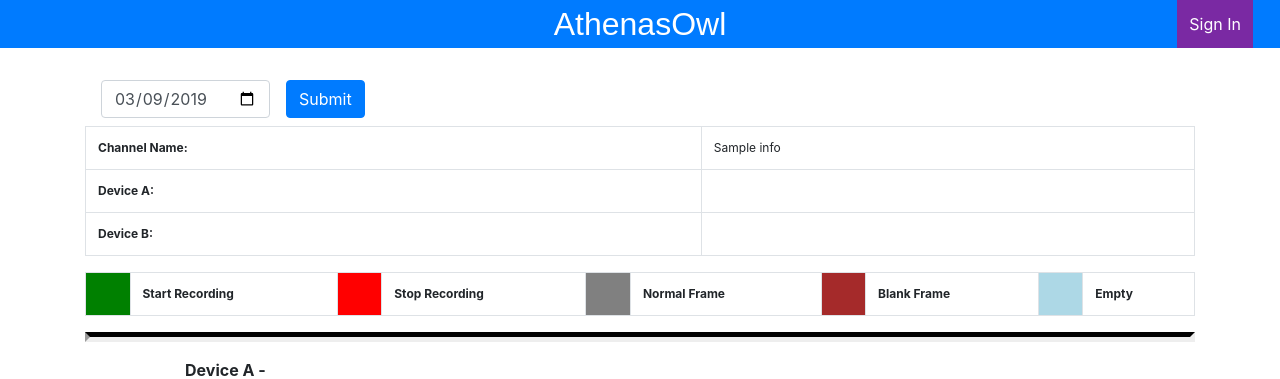
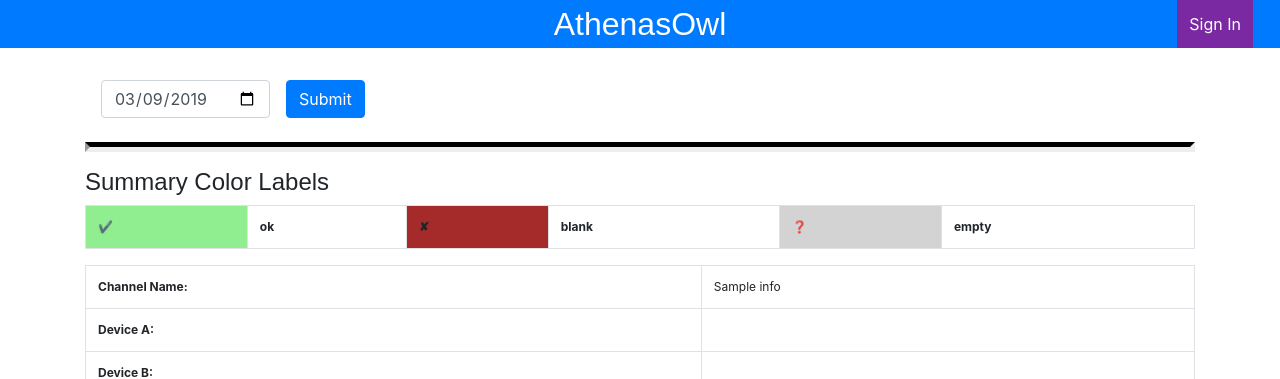
Before and after one commit to teraflik/ao-tv-recording-dashboard, a Django app: page /graph_ui/blank in a window 1280 px wide. Shown: the top 379 px of the page. Run offline with Django 3.2, Linux system fonts and the light colour scheme; tables that the repository leaves empty hold one stand-in row (values such as "Sample post"); grey boxes marked "Sample" are stand-in pictures; data that the repository does not hold is empty; some libraries are stand-ins or nearby versions; some web fonts are replaced.

Commit message:
Added labels for summary table of blankFrames UI.

```diff
--- a/graph_ui/static/graph_ui/js/blank.js
+++ b/graph_ui/static/graph_ui/js/blank.js
@@ -400,60 +400,66 @@ function reverseJsonMapper(originalMapping) {
     return reverseMapping;
 }
 
+var summaryStatusEnum  = Object.freeze({
+    "ok"    :   1,
+    "blank" :   2,
+    "empty"   :   3
+});
+
+// Ref:- https://stackoverflow.com/questions/21346967/using-value-of-enum-as-key-in-another-enum-in-javascript
+var summaryStatusToGraphic = {
+    [summaryStatusEnum.ok] : {
+                            "bgcolor" : "lightgreen",
+                            "innerHTML" : "&#10004;",
+                            },
+    [summaryStatusEnum.empty] : {
+                            "bgcolor" : "lightgrey",
+                            "innerHTML" : "&#10067;",
+                            },
+    [summaryStatusEnum.blank] : {
+                            "bgcolor" : "brown",
+                            "innerHTML" : "&#10008;",
+                            },
+};
+
 function updateSummaryTable(formattedData, endpoint) {
 
     //  create a colorToStage mapping
     var colorToStage = reverseJsonMapper(stageToColor);
 
     //  check status
-    var statusEnum  = Object.freeze({
-                                        "ok"    :   1,
-                                        "blank"   :   2,
-                                        "empty" :   3
-                                    });
 
-    var status = statusEnum.ok;
+    var status = summaryStatusEnum.ok;
 
     for(var i = 0; i < formattedData.length; i++) {
         var color = formattedData[i][dataTableEnum.color];
         var stage = colorToStage[color];
 
         if (stage == 'Empty') {
-            status = statusEnum.empty;
+            status = summaryStatusEnum.empty;
             break;
         }
         else if (stage == "Start Recording" || stage == "Stop Recording") {
             continue;
         }
         else if (stage == 'Blank Frame') {
-            status = statusEnum.blank;
+            status = summaryStatusEnum.blank;
             break;
         }
     }
 
-    var innerHTML;
-    var bgcolor;
+    var innerHTML = summaryStatusToGraphic[status].innerHTML;
+    var bgcolor = summaryStatusToGraphic[status].bgcolor;
 
-
-    if (status == statusEnum.blank) {
-        innerHTML = '&#10008;';     //  cross sign
-        bgcolor = stageToColor['Blank Frame'];
-    }
-    else if (status == statusEnum.empty) {
-        innerHTML = '&#10067;';     //  question mark
-        bgcolor = stageToColor['Empty'];
-    }
-    else if (status == statusEnum.ok) {
-        innerHTML = '&#10004;';     //  tick sign
-        bgcolor = 'green';
-    }
-
+    // select the DOM element corresponding to summaryBox of this channel.
     var deviceID = endpoint.searchParams.get('device_id');
     var channelValue = endpoint.searchParams.get('channel_values');
+
 
     var summaryBoxID = ['s', deviceID, channelValue].join("_");
     var summaryBox = document.getElementById(summaryBoxID);
 
+    // fill the DOM Element with the details.
     summaryBox.innerHTML = innerHTML;
     summaryBox.setAttribute('bgcolor', bgcolor);
 }
@@ -635,7 +641,7 @@ function setDateInDatePicker(ID, endpoint) {
 }
 
 function setColorLabels() {
-    var table = document.getElementById("color-labels");
+    var table = document.getElementById("timeline-color-labels");
     var trElement = table.childNodes[1].childNodes[1];
 
     for (key in stageToColor) {
@@ -652,6 +658,29 @@ function setColorLabels() {
         }
     }
 }
+
+function setSummaryColorLabels() {
+    var table = document.getElementById("summary-color-labels");
+    var trElement = table.childNodes[1].childNodes[1];
+
+    var summaryReverseEnum = reverseJsonMapper(summaryStatusEnum)
+
+    for (key in summaryStatusToGraphic) {
+        if (summaryStatusToGraphic.hasOwnProperty(key)) {
+
+            var stage = document.createElement("th");
+            stage.innerText = summaryReverseEnum[key];
+
+            var color = document.createElement("th");
+            color.setAttribute("bgcolor", summaryStatusToGraphic[key].bgcolor);
+            color.innerHTML = summaryStatusToGraphic[key].innerHTML;
+
+            trElement.appendChild(color);
+            trElement.appendChild(stage);
+        }
+    }
+}
+
 
 function attachSummaryToTimeline() {
 
@@ -706,6 +735,9 @@ google.charts.setOnLoadCallback(function() {
     //  patch:  add color labels to page top
     setColorLabels();
 
+    //  patch:  add summaryColorLabels at top of summaryTable.
+    setSummaryColorLabels();
+
     //  patch:  attach summaryTable to timelines
     attachSummaryToTimeline();
 
--- a/graph_ui/templates/graph_ui/blank.html
+++ b/graph_ui/templates/graph_ui/blank.html
@@ -69,6 +69,19 @@
           <button type="submit" class="btn btn-primary mb-2">Submit</button>
       </form>
 
+     <!-- Summary Color Labels -->
+     <hr>
+     <h4> Summary Color Labels</h4>
+     <table class="table table-bordered table-hover" id="summary-color-labels" style="font-size: 12px">
+       <tbody>
+         <tr>
+
+         </tr>
+       </tbody>
+     </table>
+
+
+    <!-- Summary Table -->
     <table class="table table-bordered table-hover" id="summary" style="font-size: 12px">
       <tbody>
         <tr>
@@ -94,7 +107,13 @@
       </tbody>
     </table>
 
-    <table class="table table-bordered table-hover" id="color-labels" style="font-size: 12px">
+
+    <br>
+    <br>
+    <hr>
+    <!-- Timeline Color Labels-->
+    <h4> Timeline Color Labels</h4>
+    <table class="table table-bordered table-hover" id="timeline-color-labels" style="font-size: 12px">
       <tbody>
         <tr>
 
@@ -102,6 +121,7 @@
       </tbody>
     </table>
 
+    <!-- Timelines -->
     <div id="main">
       {% for channel in channels %}
             <div>
```
